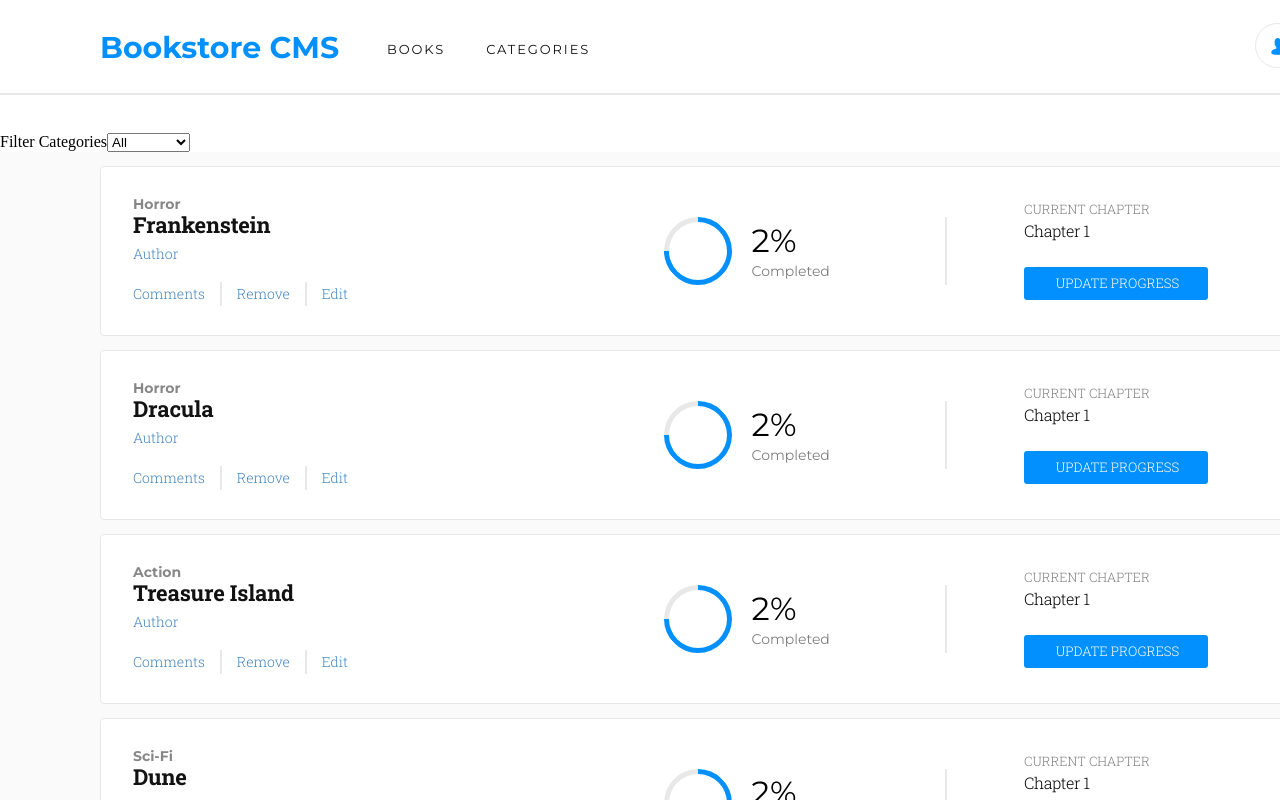
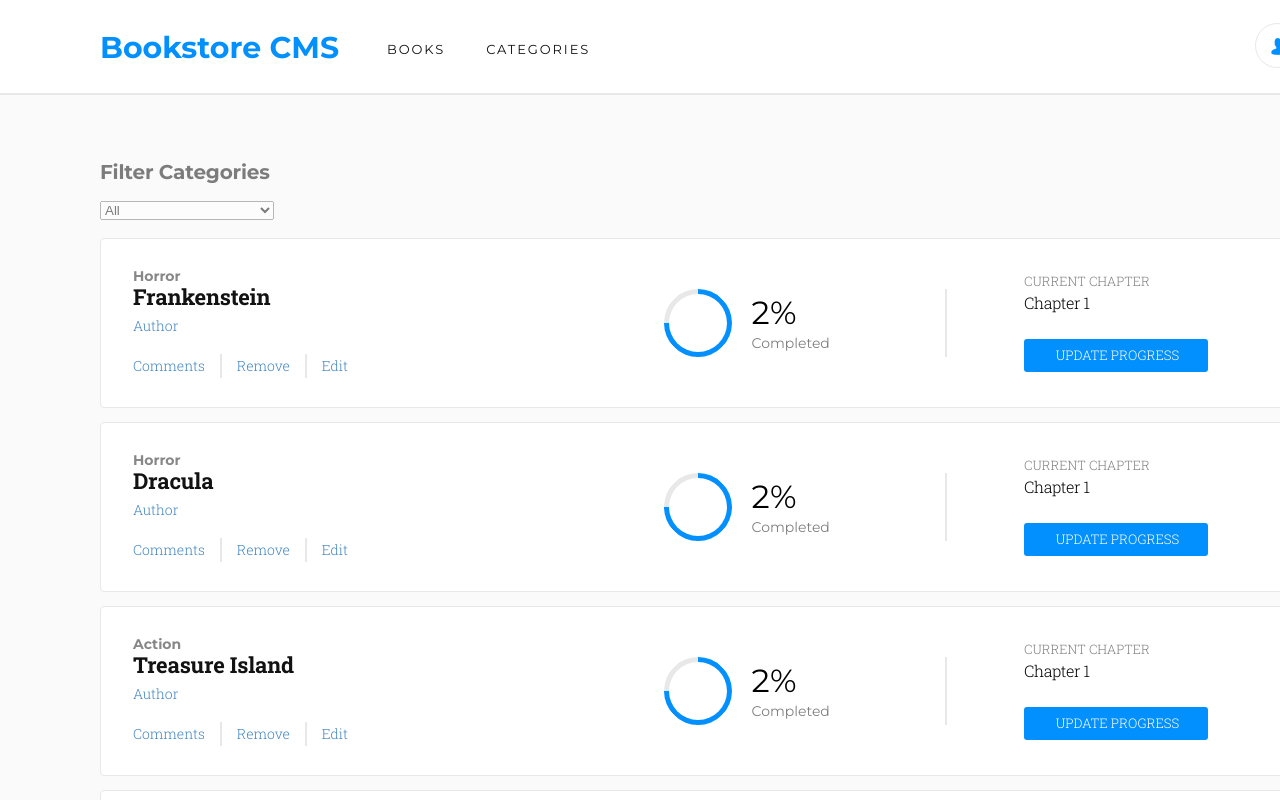
Before and after one commit to RossielCS/Bookstore, a React (Create React App) app: page / in a window 1280 px wide. Shown: the top 800 px of the page. Built offline with nearby package versions, Linux system fonts and the light colour scheme.

Commit message:
Add new style file for categoryfilter component
- Add styling for component

```diff
--- a/src/assets/stylesheet/book.scss
+++ b/src/assets/stylesheet/book.scss
@@ -4,7 +4,6 @@
   table {
     width: 100%;
     margin: auto;
-    background-color: $quinary-color;
   }
 }
 
--- /dev/null
+++ b/src/assets/stylesheet/category-filter.scss
@@ -0,0 +1,23 @@
+@import 'variables';
+
+.Category-filter {
+  padding-bottom: 19px;
+
+  label {
+    width: 174px;
+    height: 24px;
+    margin: 29px 100px 19px 100px;
+    display: flex;
+    flex-direction: column;
+    opacity: 0.5;
+    font-family: $font-mon;
+    font-size: 20px;
+    font-weight: bold;
+    letter-spacing: -0.18px;
+    background-color: $quinary-color;
+
+    span {
+      padding-bottom: 19px;
+    }
+  }
+}
--- a/src/assets/stylesheet/header.scss
+++ b/src/assets/stylesheet/header.scss
@@ -3,7 +3,6 @@
 .Header {
   height: 95px;
   min-width: 1400px;
-  margin-bottom: 38px;
   padding: 23px 100px 27px 100px;
   display: flex;
   justify-content: space-between;
--- a/src/assets/stylesheet/style.scss
+++ b/src/assets/stylesheet/style.scss
@@ -2,3 +2,9 @@
 @import 'variables';
 @import 'header';
 @import 'book';
+@import 'category-filter';
+
+.Books-list {
+  padding-top: 38px;
+  background-color: $quinary-color;
+}
--- a/src/components/CategoryFilter.js
+++ b/src/components/CategoryFilter.js
@@ -6,8 +6,9 @@ const CategoryFilter = ({ handleFilterChange }) => {
     'Action', 'Biography', 'History',
     'Horror', 'Kids', 'Learning', 'Sci-Fi'];
   return (
+    <div className="Category-filter">
       <label htmlFor="filter">
-      Filter Categories
+        <span>Filter Categories</span>
         <select onChange={e => handleFilterChange(e.target.value)}>
           <option key="All" value="All" defaultValue>All</option>
           {filterCategories.map(
@@ -22,6 +23,7 @@ const CategoryFilter = ({ handleFilterChange }) => {
           )}
         </select>
       </label>
+    </div>
   );
 };
 
```
Lines whose indentation alone changed are shown as unchanged.
